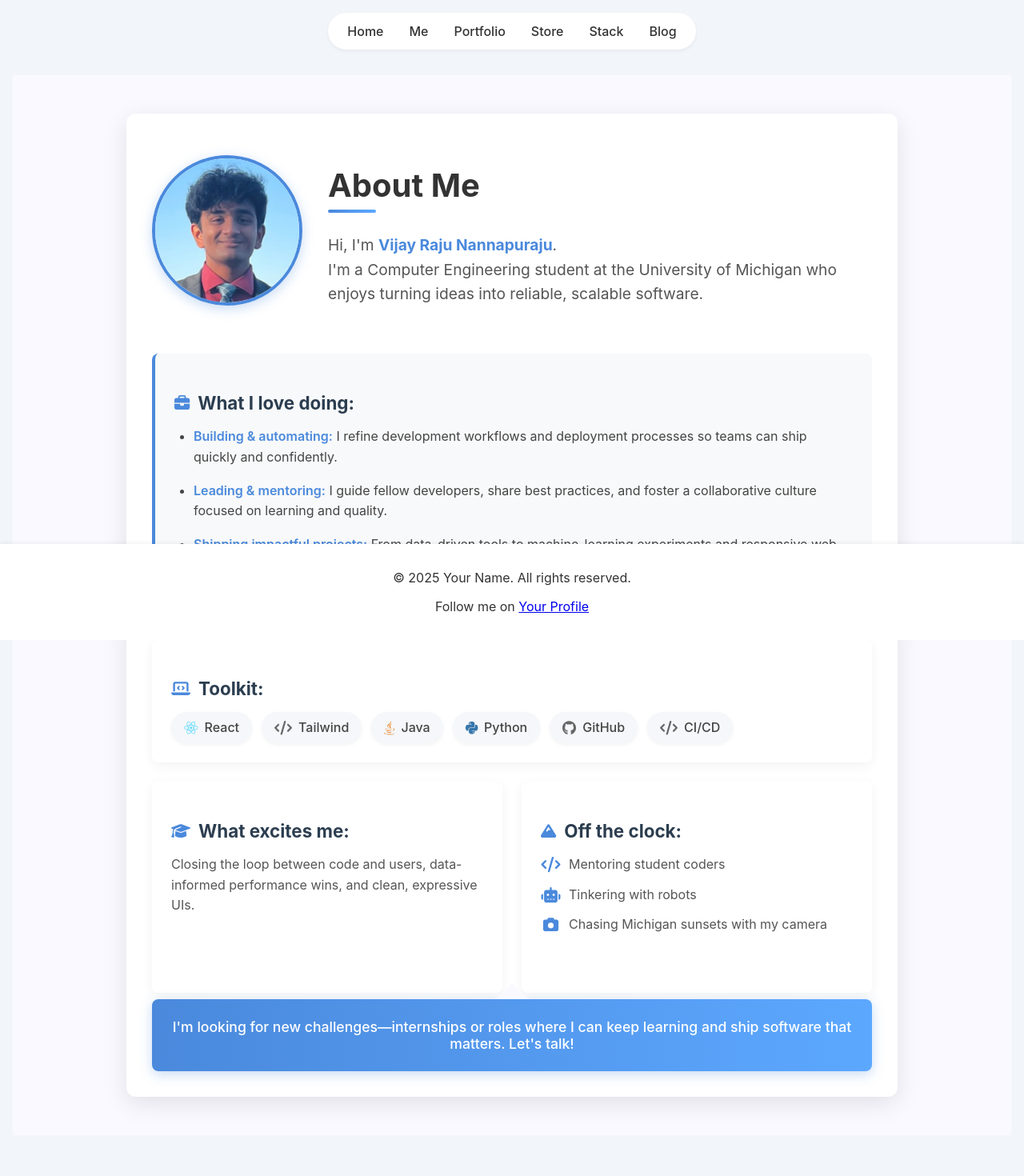
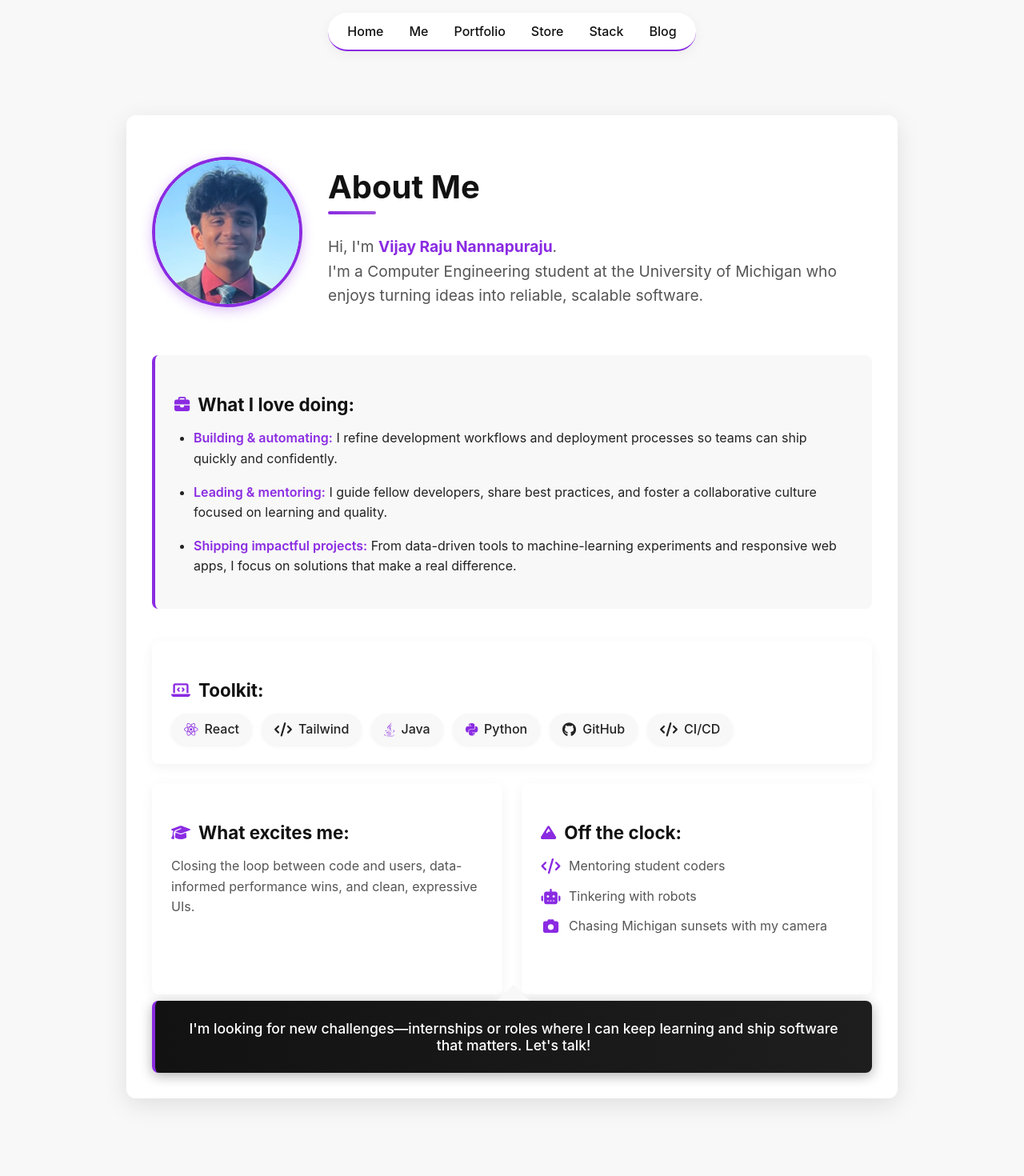
Before and after one commit to vijayn7/portfolio_website, a React (Create React App) app: page / in a window 1280 px wide. Shown: the top 1470 px of the page at 80% size. Built offline with nearby package versions, Linux system fonts and the light colour scheme.

Commit message:
about me page styles

```diff
--- a/package.json
+++ b/package.json
@@ -11,6 +11,7 @@
     "@testing-library/jest-dom": "^6.6.3",
     "@testing-library/react": "^16.3.0",
     "@testing-library/user-event": "^13.5.0",
+    "framer-motion": "^12.12.1",
     "react": "^19.1.0",
     "react-dom": "^19.1.0",
     "react-scripts": "5.0.1",
--- a/src/App.css
+++ b/src/App.css
@@ -1,7 +1,10 @@
+@import './colors.css';
+
 .App {
   min-height: 100vh;
   display: flex;
   flex-direction: column;
+  background-color: var(--background-light);
 }
 
 main {
@@ -21,7 +24,12 @@ main {
 }
 
 .App-link {
-  color: #61dafb;
+  color: var(--primary-color);
+  transition: color 0.2s ease;
+}
+
+.App-link:hover {
+  color: var(--primary-light);
 }
 
 @keyframes App-logo-spin {
--- a/src/App.js
+++ b/src/App.js
@@ -1,18 +1,31 @@
 import logo from './logo.svg';
 import './App.css';
+import { motion, AnimatePresence } from 'framer-motion';
 import Navbar from './Navbar';
 import Footer from './Footer';
 import Me from './Me'; // Import the Me component
 
 function App() {
   return (
-    <div className="App">
+    <motion.div
+      className="App"
+      initial={{ opacity: 0 }}
+      animate={{ opacity: 1 }}
+      transition={{ duration: 0.8 }}
+    >
       <Navbar />
-      <main>
-        <Me /> {/* Add the Me component */}
-      </main>
+      <AnimatePresence mode="wait">
+        <motion.main
+          initial={{ opacity: 0, y: 20 }}
+          animate={{ opacity: 1, y: 0 }}
+          exit={{ opacity: 0, y: -20 }}
+          transition={{ duration: 0.5 }}
+        >
+          <Me /> {/* Add the Me component */}
+        </motion.main>
+      </AnimatePresence>
       <Footer />
-    </div>
+    </motion.div>
   );
 }
 
--- a/src/Footer.css
+++ b/src/Footer.css
@@ -1,10 +1,23 @@
+@import './colors.css';
+
 .Footer {
-  background-color: white;
-  color: #333;
+  background-color: var(--secondary-color);
+  color: var(--white);
   text-align: center;
-  padding: 1rem 0;
-  position: fixed;
-  bottom: 0;
+  padding: 1.5rem 0;
   width: 100%;
-  box-shadow: 0 -2px 4px rgba(0, 0, 0, 0.05);
+  box-shadow: 0 -4px 15px var(--shadow-medium);
+  border-top: 2px solid var(--primary-color);
+  margin-top: auto; /* This pushes the footer to the bottom */
 }
+
+.Footer a {
+  color: var(--primary-light);
+  text-decoration: none;
+  transition: color 0.2s ease;
+}
+
+.Footer a:hover {
+  color: var(--primary-color);
+  text-decoration: underline;
+}
--- a/src/Footer.js
+++ b/src/Footer.js
@@ -1,15 +1,38 @@
 import React from 'react';
+import { motion } from 'framer-motion';
 import './Footer.css'; // Optional: Add styles for the footer
 
 function Footer() {
   return (
-    <footer className="Footer">
-      <p>&copy; {new Date().getFullYear()} Your Name. All rights reserved.</p>
-        <p>
-            Follow me on{' '}
-            <a href="https://yourprofilelink.com" target="_blank" rel="noopener noreferrer">Your Profile</a>
-        </p>
-    </footer>
+    <motion.footer
+      className="Footer"
+      initial={{ opacity: 0, y: 50 }}
+      whileInView={{ opacity: 1, y: 0 }}
+      transition={{ duration: 0.5, delay: 0.2 }}
+      viewport={{ once: true }}
+    >
+      <motion.p
+        whileHover={{ scale: 1.05 }}
+      >
+        &copy; {new Date().getFullYear()} Your Name. All rights reserved.
+      </motion.p>
+      <motion.p
+        initial={{ opacity: 0 }}
+        animate={{ opacity: 1 }}
+        transition={{ delay: 0.4 }}
+      >
+        Follow me on{' '}
+        <motion.a
+          href="https://yourprofilelink.com"
+          target="_blank"
+          rel="noopener noreferrer"
+          whileHover={{ scale: 1.1, color: '#FF6347' }}
+          whileTap={{ scale: 0.95 }}
+        >
+          Your Profile
+        </motion.a>
+      </motion.p>
+    </motion.footer>
   );
 }
 
--- a/src/Me.css
+++ b/src/Me.css
@@ -1,16 +1,18 @@
+@import './colors.css';
+
 .me-section {
   padding: 3rem 0;
   margin-bottom: 5rem; /* Space for footer */
-  background-color: #f9f9ff;
+  background-color: var(--background-light);
 }
 
 .me-container {
   max-width: 900px;
   margin: 0 auto;
   padding: 2rem;
-  background-color: white;
+  background-color: var(--white);
   border-radius: 12px;
-  box-shadow: 0 8px 30px rgba(0, 0, 0, 0.1);
+  box-shadow: 0 8px 30px var(--shadow-medium);
 }
 
 /* Header with profile image */
@@ -30,8 +32,8 @@
   height: 180px;
   border-radius: 50%;
   overflow: hidden;
-  border: 4px solid #4a89dc;
-  box-shadow: 0 4px 15px rgba(74, 137, 220, 0.3);
+  border: 4px solid var(--primary-color);
+  box-shadow: 0 4px 15px var(--primary-shadow);
 }
 
 .profile-image img {
@@ -47,7 +49,7 @@
 
 .me-section h2 {
   font-size: 2.5rem;
-  color: #333;
+  color: var(--secondary-color);
   margin-bottom: 1rem;
   position: relative;
   display: inline-block;
@@ -60,20 +62,20 @@
   bottom: -10px;
   width: 60px;
   height: 4px;
-  background: linear-gradient(to right, #4a89dc, #5ca8ff);
+  background: linear-gradient(to right, var(--primary-color), var(--primary-light));
   border-radius: 2px;
 }
 
 .me-section h3 {
   font-size: 1.4rem;
-  color: #2c3e50;
+  color: var(--secondary-color);
   margin: 1.5rem 0 1rem 0;
   display: flex;
   align-items: center;
 }
 
 .section-icon {
-  color: #4a89dc;
+  color: var(--primary-color);
   margin-right: 10px;
   font-size: 1.2rem;
 }
@@ -81,11 +83,11 @@
 .intro {
   font-size: 1.2rem;
   line-height: 1.6;
-  color: #555;
+  color: var(--text-light);
 }
 
 .name-highlight {
-  color: #4a89dc;
+  color: var(--primary-color);
   font-weight: 700;
 }
 
@@ -93,9 +95,9 @@
 .what-i-love {
   margin-bottom: 2.5rem;
   padding: 1.5rem;
-  background-color: #f8f9fa;
+  background-color: var(--background-light);
   border-radius: 8px;
-  border-left: 4px solid #4a89dc;
+  border-left: 4px solid var(--primary-color);
 }
 
 .what-i-love ul {
@@ -106,27 +108,28 @@
 .what-i-love li {
   margin-bottom: 1rem;
   line-height: 1.6;
-  color: #444;
+  color: var(--text-dark);
 }
 
 .highlight {
   font-weight: 600;
-  color: #4a89dc;
+  color: var(--primary-color);
 }
 
 /* Card styling */
 .card {
-  background-color: white;
+  background-color: var(--white);
   border-radius: 8px;
   padding: 1.5rem;
-  box-shadow: 0 4px 15px rgba(0, 0, 0, 0.05);
+  box-shadow: 0 4px 15px var(--shadow-light);
   transition: transform 0.3s, box-shadow 0.3s;
   margin-bottom: 1.5rem;
 }
 
 .card:hover {
   transform: translateY(-5px);
-  box-shadow: 0 8px 25px rgba(0, 0, 0, 0.1);
+  box-shadow: 0 8px 25px var(--shadow-medium);
+  border-top: 2px solid var(--primary-color);
 }
 
 /* Skills section */
@@ -138,32 +141,26 @@
 }
 
 .skill-item {
-  background-color: #f5f7fa;
+  background-color: var(--background-light);
   padding: 0.6rem 1rem;
   border-radius: 50px;
   display: flex;
   align-items: center;
   font-weight: 500;
-  color: #444;
-  box-shadow: 0 2px 5px rgba(0, 0, 0, 0.05);
+  color: var(--text-dark);
+  box-shadow: 0 2px 5px var(--shadow-light);
 }
 
 .skill-icon {
   margin-right: 8px;
   font-size: 1.1rem;
-  color: #666;
+  color: var(--text-dark);
 }
 
-.skill-icon.react {
-  color: #61dafb;
-}
-
-.skill-icon.java {
-  color: #e76f00;
-}
-
+.skill-icon.react,
+.skill-icon.java,
 .skill-icon.python {
-  color: #3776ab;
+  color: var(--primary-color);
 }
 
 /* Interests and personal container */
@@ -181,7 +178,7 @@
 
 .interests p, .personal p {
   line-height: 1.6;
-  color: #555;
+  color: var(--text-light);
 }
 
 /* Hobbies section */
@@ -200,7 +197,7 @@
 
 .hobby-icon {
   font-size: 1.2rem;
-  color: #4a89dc;
+  color: var(--primary-color);
   width: 25px;
 }
 
@@ -213,11 +210,12 @@
   margin-top: 3.5rem;
   padding: 1.5rem;
   border-radius: 8px;
-  background: linear-gradient(to right, #4a89dc, #5ca8ff);
-  color: white;
+  background: linear-gradient(to right, var(--secondary-color), var(--secondary-light));
+  border-left: 4px solid var(--primary-color);
+  color: var(--white);
   text-align: center;
   font-weight: 500;
-  box-shadow: 0 4px 15px rgba(74, 137, 220, 0.3);
+  box-shadow: 0 4px 15px var(--shadow-dark);
   position: relative;
 }
 
@@ -229,13 +227,13 @@
   transform: translateX(-50%);
   width: 40px;
   height: 20px;
-  background-color: #f9f9ff;
+  background-color: var(--background-light);
   clip-path: polygon(50% 0, 0% 100%, 100% 100%);
 }
 
 .cta p {
   margin: 0;
-  color: white;
+  color: var(--white);
   font-size: 1.1rem;
 }
 
--- a/src/Me.js
+++ b/src/Me.js
@@ -1,80 +1,195 @@
 import React from 'react';
 import './Me.css';
+import { motion } from 'framer-motion';
 import { FontAwesomeIcon } from '@fortawesome/react-fontawesome';
 import { faCode, faLaptopCode, faBriefcase, faGraduationCap, faCamera, faRobot, faMountain } from '@fortawesome/free-solid-svg-icons';
 import { faReact, faJava, faPython, faGithub } from '@fortawesome/free-brands-svg-icons';
 
 function Me() {
+  const containerVariants = {
+    hidden: { opacity: 0 },
+    visible: {
+      opacity: 1,
+      transition: {
+        staggerChildren: 0.2
+      }
+    }
+  };
+
+  const itemVariants = {
+    hidden: { y: 20, opacity: 0 },
+    visible: {
+      y: 0,
+      opacity: 1,
+      transition: { duration: 0.5 }
+    }
+  };
+
+  const skillVariants = {
+    hidden: { scale: 0.8, opacity: 0 },
+    visible: (i) => ({
+      scale: 1,
+      opacity: 1,
+      transition: {
+        delay: i * 0.1,
+        duration: 0.5
+      }
+    })
+  };
+
   return (
-    <section className="me-section" id="me">
+    <motion.section
+      className="me-section"
+      id="me"
+      initial="hidden"
+      whileInView="visible"
+      viewport={{ once: true, amount: 0.1 }}
+      variants={containerVariants}
+    >
       <div className="me-container">
-        <div className="me-header">
-          <div className="profile-image-container">
-            <div className="profile-image">
+        <motion.div
+          className="me-header"
+          variants={itemVariants}
+        >
+          <motion.div
+            className="profile-image-container"
+            whileHover={{ scale: 1.05 }}
+            transition={{ type: "spring", stiffness: 300 }}
+          >
+            <motion.div
+              className="profile-image"
+              initial={{ rotate: -10, scale: 0.9 }}
+              animate={{ rotate: 0, scale: 1 }}
+              transition={{ duration: 0.8, type: "spring" }}
+            >
               {/* Replace with your actual image path */}
               <img src="/profile-image.jpg" alt="Vijay Raju Nannapuraju" />
+            </motion.div>
+          </motion.div>
+          <motion.div
+            className="me-title"
+            variants={itemVariants}
+          >
+            <h2>About Me</h2>
+            <motion.p
+              className="intro"
+              initial={{ opacity: 0 }}
+              animate={{ opacity: 1 }}
+              transition={{ delay: 0.5, duration: 1 }}
+            >
+              Hi, I'm <motion.span
+                className="name-highlight"
+                whileHover={{ scale: 1.1 }}
+                whileTap={{ scale: 0.95 }}
+              >Vijay Raju Nannapuraju</motion.span>.<br />
+              I'm a Computer Engineering student at the University of Michigan who enjoys turning ideas into reliable, scalable software.
+            </motion.p>
+          </motion.div>
+        </motion.div>
+
+        <motion.div
+          className="what-i-love"
+          variants={itemVariants}
+        >
+          <h3><FontAwesomeIcon icon={faBriefcase} className="section-icon" /> What I love doing:</h3>
+          <ul>
+            {[
+              { text: <><span className="highlight">Building & automating:</span> I refine development workflows and deployment processes so teams can ship quickly and confidently.</> },
+              { text: <><span className="highlight">Leading & mentoring:</span> I guide fellow developers, share best practices, and foster a collaborative culture focused on learning and quality.</> },
+              { text: <><span className="highlight">Shipping impactful projects:</span> From data-driven tools to machine-learning experiments and responsive web apps, I focus on solutions that make a real difference.</> }
+            ].map((item, index) => (
+              <motion.li
+                key={index}
+                variants={itemVariants}
+                whileHover={{ x: 5, transition: { duration: 0.2 } }}
+              >
+                {item.text}
+              </motion.li>
+            ))}
+          </ul>
+        </motion.div>
+
+        <motion.div
+          className="toolkit card"
+          variants={itemVariants}
+        >
+          <h3><FontAwesomeIcon icon={faLaptopCode} className="section-icon" /> Toolkit:</h3>
+          <div className="skills-container">
+            {[
+              { icon: faReact, name: 'React', className: 'react' },
+              { icon: faCode, name: 'Tailwind', className: '' },
+              { icon: faJava, name: 'Java', className: 'java' },
+              { icon: faPython, name: 'Python', className: 'python' },
+              { icon: faGithub, name: 'GitHub', className: '' },
+              { icon: faCode, name: 'CI/CD', className: '' }
+            ].map((skill, index) => (
+              <motion.div
+                className="skill-item"
+                key={index}
+                custom={index}
+                variants={skillVariants}
+                whileHover={{
+                  scale: 1.1,
+                  rotate: [0, -5, 5, -5, 0],
+                  transition: { duration: 0.3 }
+                }}
+              >
+                <FontAwesomeIcon icon={skill.icon} className={`skill-icon ${skill.className}`} /> {skill.name}
+              </motion.div>
+            ))}
+          </div>
+        </motion.div>
+
+        <div className="interests-personal-container">
+          <motion.div
+            className="interests card"
+            variants={itemVariants}
+          >
+            <h3><FontAwesomeIcon icon={faGraduationCap} className="section-icon" /> What excites me:</h3>
+            <motion.p
+              initial={{ opacity: 0 }}
+              whileInView={{ opacity: 1 }}
+              transition={{ delay: 0.2 }}
+            >Closing the loop between code and users, data-informed performance wins, and clean, expressive UIs.</motion.p>
+          </motion.div>
+
+          <motion.div
+            className="personal card"
+            variants={itemVariants}
+          >
+            <h3><FontAwesomeIcon icon={faMountain} className="section-icon" /> Off the clock:</h3>
+            <div className="hobbies">
+              {[
+                { icon: faCode, text: 'Mentoring student coders' },
+                { icon: faRobot, text: 'Tinkering with robots' },
+                { icon: faCamera, text: 'Chasing Michigan sunsets with my camera' }
+              ].map((hobby, index) => (
+                <motion.div
+                  className="hobby-item"
+                  key={index}
+                  initial={{ x: -50, opacity: 0 }}
+                  whileInView={{ x: 0, opacity: 1 }}
+                  transition={{ delay: index * 0.2, duration: 0.5 }}
+                  whileHover={{ scale: 1.05 }}
+                >
+                  <FontAwesomeIcon icon={hobby.icon} className="hobby-icon" />
+                  <p>{hobby.text}</p>
+                </motion.div>
+              ))}
             </div>
-          </div>
-          <div className="me-title">
-            <h2>About Me</h2>
-            <p className="intro">
-              Hi, I'm <span className="name-highlight">Vijay Raju Nannapuraju</span>.<br />
-              I'm a Computer Engineering student at the University of Michigan who enjoys turning ideas into reliable, scalable software.
-            </p>
-          </div>
+          </motion.div>
         </div>
 
-        <div className="what-i-love">
-          <h3><FontAwesomeIcon icon={faBriefcase} className="section-icon" /> What I love doing:</h3>
-          <ul>
-            <li><span className="highlight">Building & automating:</span> I refine development workflows and deployment processes so teams can ship quickly and confidently.</li>
-            <li><span className="highlight">Leading & mentoring:</span> I guide fellow developers, share best practices, and foster a collaborative culture focused on learning and quality.</li>
-            <li><span className="highlight">Shipping impactful projects:</span> From data-driven tools to machine-learning experiments and responsive web apps, I focus on solutions that make a real difference.</li>
-          </ul>
-        </div>
-
-        <div className="toolkit card">
-          <h3><FontAwesomeIcon icon={faLaptopCode} className="section-icon" /> Toolkit:</h3>
-          <div className="skills-container">
-            <div className="skill-item"><FontAwesomeIcon icon={faReact} className="skill-icon react" /> React</div>
-            <div className="skill-item"><FontAwesomeIcon icon={faCode} className="skill-icon" /> Tailwind</div>
-            <div className="skill-item"><FontAwesomeIcon icon={faJava} className="skill-icon java" /> Java</div>
-            <div className="skill-item"><FontAwesomeIcon icon={faPython} className="skill-icon python" /> Python</div>
-            <div className="skill-item"><FontAwesomeIcon icon={faGithub} className="skill-icon" /> GitHub</div>
-            <div className="skill-item"><FontAwesomeIcon icon={faCode} className="skill-icon" /> CI/CD</div>
-          </div>
-        </div>
-
-        <div className="interests-personal-container">
-          <div className="interests card">
-            <h3><FontAwesomeIcon icon={faGraduationCap} className="section-icon" /> What excites me:</h3>
-            <p>Closing the loop between code and users, data-informed performance wins, and clean, expressive UIs.</p>
-          </div>
-
-          <div className="personal card">
-            <h3><FontAwesomeIcon icon={faMountain} className="section-icon" /> Off the clock:</h3>
-            <div className="hobbies">
-              <div className="hobby-item">
-                <FontAwesomeIcon icon={faCode} className="hobby-icon" />
-                <p>Mentoring student coders</p>
-              </div>
-              <div className="hobby-item">
-                <FontAwesomeIcon icon={faRobot} className="hobby-icon" />
-                <p>Tinkering with robots</p>
-              </div>
-              <div className="hobby-item">
-                <FontAwesomeIcon icon={faCamera} className="hobby-icon" />
-                <p>Chasing Michigan sunsets with my camera</p>
-              </div>
-            </div>
-          </div>
-        </div>
-
-        <div className="cta">
+        <motion.div
+          className="cta"
+          variants={itemVariants}
+          whileHover={{ scale: 1.02 }}
+          whileTap={{ scale: 0.98 }}
+        >
           <p>I'm looking for new challenges—internships or roles where I can keep learning and ship software that matters. Let's talk!</p>
-        </div>
+        </motion.div>
       </div>
-    </section>
+    </motion.section>
   );
 }
 
--- a/src/Navbar.css
+++ b/src/Navbar.css
@@ -1,12 +1,18 @@
+@import './colors.css';
+
 .Navbar {
   display: flex;
   justify-content: center;
   padding: 0.8rem 1.5rem;
-  background-color: white;
+  background-color: var(--white);
   border-radius: 50px;
   width: fit-content;
   margin: 1rem auto;
-  box-shadow: 0 2px 4px rgba(0, 0, 0, 0.05);
+  box-shadow: 0 4px 15px var(--shadow-light);
+  border-bottom: 2px solid var(--primary-color);
+  position: sticky;
+  top: 10px;
+  z-index: 1000;
 }
 
 .nav-links {
@@ -22,13 +28,30 @@
 }
 
 .nav-links a {
-  color: #333;
+  color: var(--secondary-color);
   text-decoration: none;
   font-size: 1rem;
   font-weight: 500;
-  transition: color 0.2s ease;
+  transition: all 0.2s ease;
+  position: relative;
+  padding-bottom: 3px;
 }
 
 .nav-links a:hover {
-  color: #666;
+  color: var(--primary-color);
 }
+
+.nav-links a::after {
+  content: '';
+  position: absolute;
+  width: 0;
+  height: 2px;
+  bottom: 0;
+  left: 0;
+  background-color: var(--primary-color);
+  transition: width 0.3s ease;
+}
+
+.nav-links a:hover::after {
+  width: 100%;
+}
--- a/src/Navbar.js
+++ b/src/Navbar.js
@@ -1,18 +1,30 @@
 import React from 'react';
+import { motion } from 'framer-motion';
 import './Navbar.css';
 
 function Navbar() {
   return (
-    <nav className="Navbar">
+    <motion.nav
+      className="Navbar"
+      initial={{ y: -50, opacity: 0 }}
+      animate={{ y: 0, opacity: 1 }}
+      transition={{ type: 'spring', stiffness: 120, damping: 10 }}
+    >
       <ul className="nav-links">
-        <li><a href="#home">Home</a></li>
-        <li><a href="#me">Me</a></li>
-        <li><a href="#portfolio">Portfolio</a></li>
-        <li><a href="#store">Store</a></li>
-        <li><a href="#stack">Stack</a></li>
-        <li><a href="#blog">Blog</a></li>
+        {['home', 'me', 'portfolio', 'store', 'stack', 'blog'].map((item, index) => (
+          <motion.li
+            key={item}
+            initial={{ opacity: 0, y: -20 }}
+            animate={{ opacity: 1, y: 0 }}
+            transition={{ delay: index * 0.1, duration: 0.5 }}
+            whileHover={{ scale: 1.1 }}
+            whileTap={{ scale: 0.95 }}
+          >
+            <a href={`#${item}`}>{item.charAt(0).toUpperCase() + item.slice(1)}</a>
+          </motion.li>
+        ))}
       </ul>
-    </nav>
+    </motion.nav>
   );
 }
 
--- /dev/null
+++ b/src/colors.css
@@ -0,0 +1,15 @@
+/* Global color variables for the portfolio website */
+:root {
+  --primary-color: #8a2be2; /* Vibrant purple */
+  --primary-light: #9d4edd;
+  --secondary-color: #121212; /* Rich black */
+  --secondary-light: #1e1e1e;
+  --background-light: #f8f8f8;
+  --text-dark: #222;
+  --text-light: #555;
+  --white: #ffffff;
+  --shadow-light: rgba(0, 0, 0, 0.05);
+  --shadow-medium: rgba(0, 0, 0, 0.1);
+  --shadow-dark: rgba(0, 0, 0, 0.3);
+  --primary-shadow: rgba(138, 43, 226, 0.3);
+}
```
Also changed, not shown: 1 other file (tests, documents, lock files or other folders).
